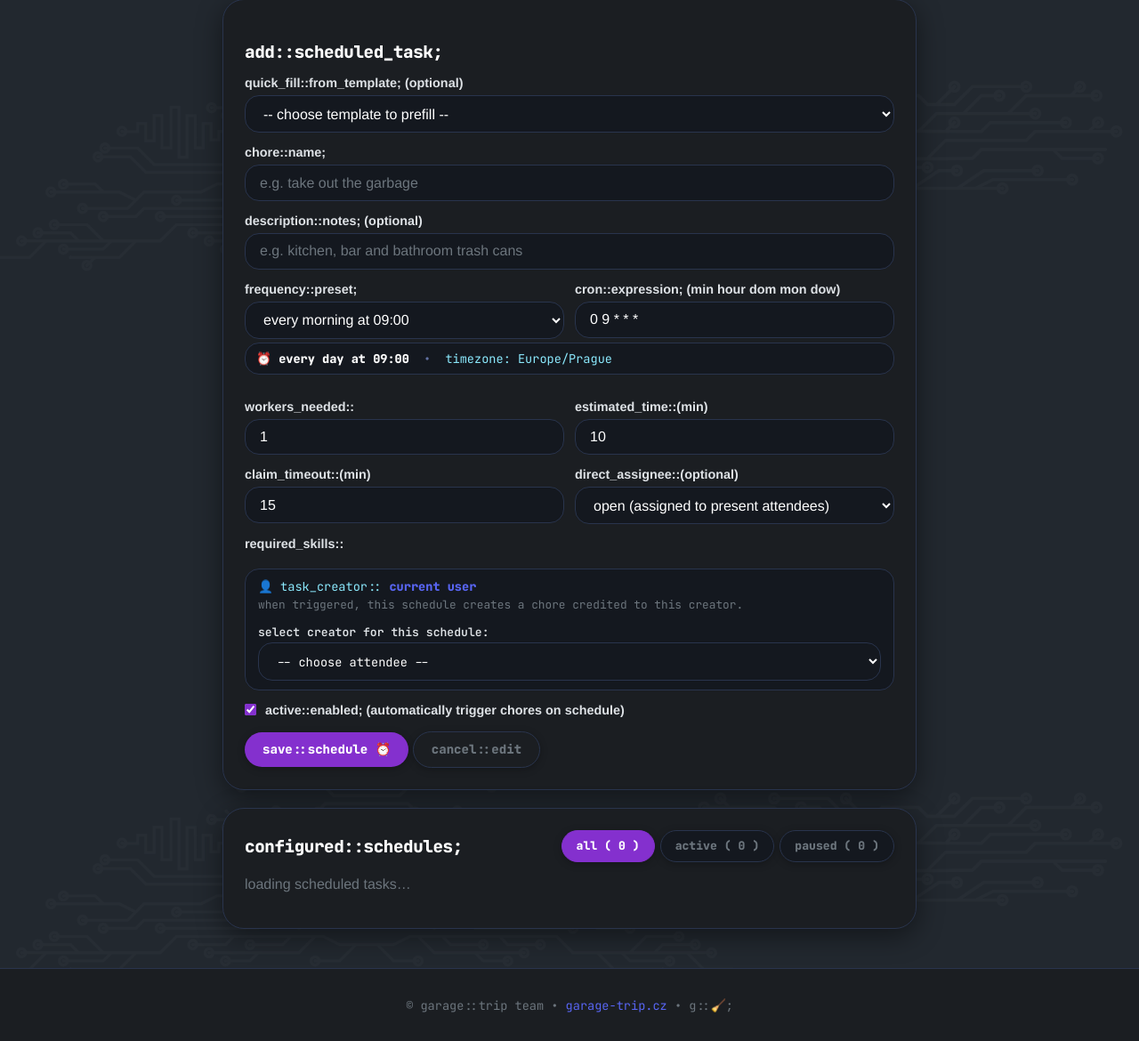
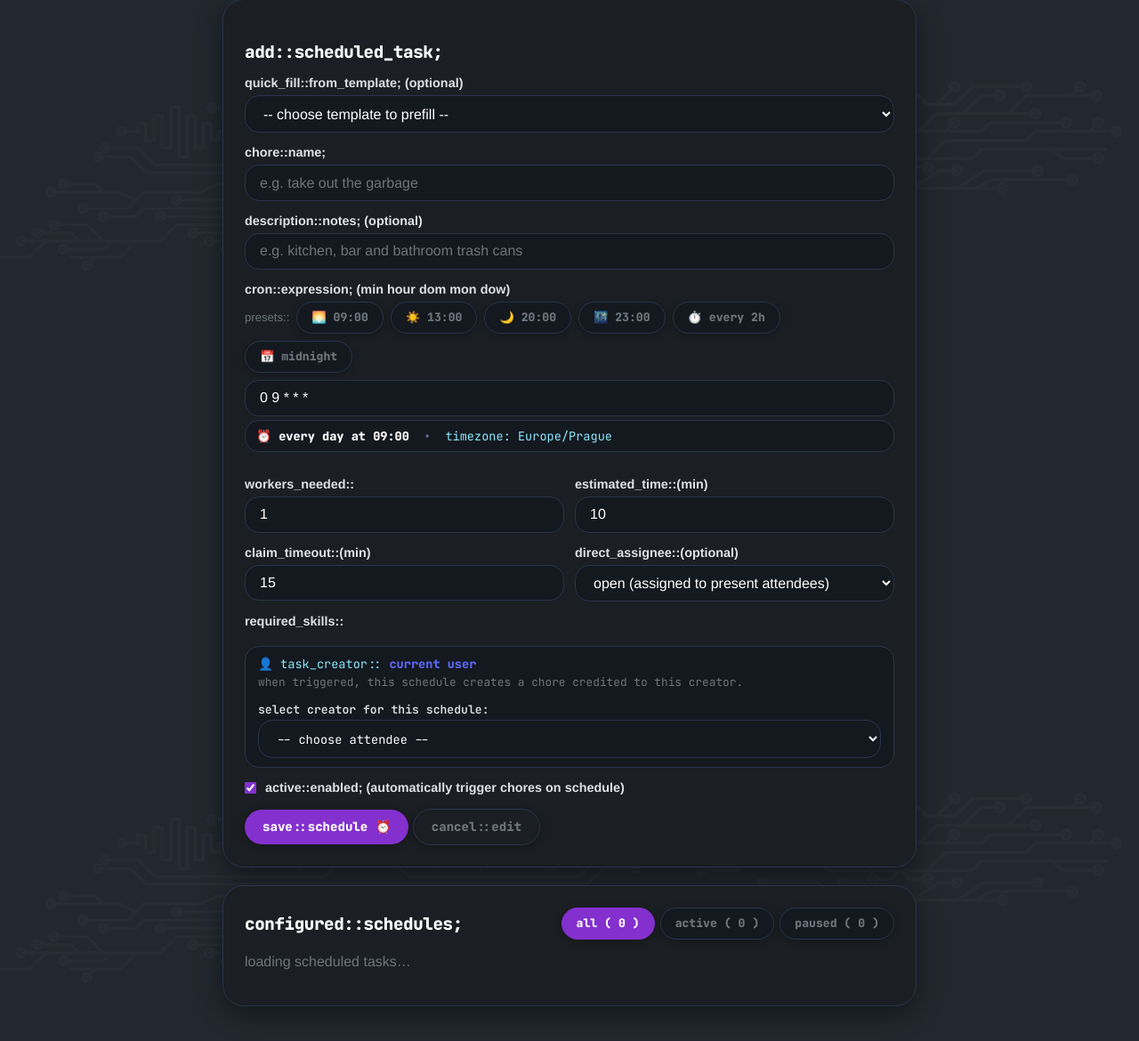
Before and after one commit to gdg-garage/garage-trip-chores, a Python web app: template web/templates/schedules.html in a window 1280 px wide. Shown: the part 208-1378 px from the top of the page at 89% size. Before the commit the page ends 1346 px from the top, so only its background shows below. Run offline with Jinja, Linux system fonts and the light colour scheme; the template is opened without the code that fills it, so the values that code supplies are empty.

Commit message:
refactor(schedules): drop backend preset logic and make frontend presets populate cron expression

```diff
--- a/web/static/js/schedules.js
+++ b/web/static/js/schedules.js
@@ -99,22 +99,18 @@ async function init() {
     });
   }
 
-  // Preset selector
-  const presetSel = document.getElementById("cron-preset");
+  // Preset chips: clicking any preset only sets the cron_expr input value
   const cronInput = document.getElementById("cron_expr");
-  if (presetSel && cronInput) {
-    presetSel.addEventListener("change", () => {
-      if (presetSel.value !== "custom") {
-        cronInput.value = presetSel.value;
+  document.querySelectorAll(".cron-preset").forEach((btn) => {
+    btn.addEventListener("click", () => {
+      if (cronInput) {
+        cronInput.value = btn.dataset.cron;
         updateCronPreview();
       }
     });
-    cronInput.addEventListener("input", () => {
-      // Check if matches any preset
-      const match = Array.from(presetSel.options).find((opt) => opt.value === cronInput.value.trim());
-      presetSel.value = match ? match.value : "custom";
-      updateCronPreview();
-    });
+  });
+  if (cronInput) {
+    cronInput.addEventListener("input", updateCronPreview);
   }
 
   // Filter tabs
@@ -176,50 +172,62 @@ function prefillFromTemplate(t) {
   showToast(`Loaded "${t.name}" settings into form`);
 }
 
-function updateCronPreview() {
-  const expr = document.getElementById("cron_expr").value.trim();
-  const preview = document.getElementById("cron-desc-preview");
-  if (!preview) return;
-
+function describeCron(expr) {
+  if (!expr) return "Cron";
+  const clean = expr.trim();
   const presets = {
-    "0 9 * * *": "Every morning at 09:00",
-    "0 8 * * *": "Every morning at 08:00",
-    "0 13 * * *": "Every afternoon at 13:00",
-    "0 17 * * *": "Every afternoon at 17:00",
-    "0 20 * * *": "Every evening at 20:00",
-    "0 23 * * *": "Every night at 23:00",
+    "0 9 * * *": "Every day at 09:00",
+    "0 8 * * *": "Every day at 08:00",
+    "0 13 * * *": "Every day at 13:00",
+    "0 17 * * *": "Every day at 17:00",
+    "0 20 * * *": "Every day at 20:00",
+    "0 23 * * *": "Every day at 23:00",
     "0 */2 * * *": "Every 2 hours",
     "0 0 * * *": "Every day at midnight",
     "@daily": "Every day at midnight",
     "@hourly": "Every hour",
   };
 
-  if (presets[expr]) {
-    preview.textContent = presets[expr];
-    return;
+  if (presets[clean]) {
+    return presets[clean];
   }
 
-  const parts = expr.split(/\s+/);
+  const parts = clean.split(/\s+/);
   if (parts.length === 5) {
     const [m, h, dom, mon, dow] = parts;
     if (!isNaN(m) && !isNaN(h) && dom === "*" && mon === "*") {
       const pad = (n) => String(n).padStart(2, "0");
       if (dow === "*") {
-        preview.textContent = `Every day at ${pad(h)}:${pad(m)}`;
-        return;
+        return `Every day at ${pad(h)}:${pad(m)}`;
       }
       if (dow === "1-5") {
-        preview.textContent = `Mon–Fri at ${pad(h)}:${pad(m)}`;
-        return;
+        return `Mon–Fri at ${pad(h)}:${pad(m)}`;
       }
       if (dow === "0,6" || dow === "6,0") {
-        preview.textContent = `Weekends at ${pad(h)}:${pad(m)}`;
-        return;
+        return `Weekends at ${pad(h)}:${pad(m)}`;
       }
     }
   }
 
-  preview.textContent = "Cron: " + expr;
+  return "Cron: " + clean;
+}
+
+function updateCronPreview() {
+  const cronInput = document.getElementById("cron_expr");
+  const preview = document.getElementById("cron-desc-preview");
+  if (!cronInput) return;
+  const expr = cronInput.value.trim();
+
+  if (preview) {
+    preview.textContent = describeCron(expr);
+  }
+
+  // Toggle active state on matching preset chip
+  document.querySelectorAll(".cron-preset").forEach((chip) => {
+    const on = chip.dataset.cron === expr;
+    chip.classList.toggle("on", on);
+    chip.setAttribute("aria-pressed", on ? "true" : "false");
+  });
 }
 
 async function loadSchedules() {
@@ -303,7 +311,7 @@ function renderScheduleCard(s) {
     el("div", {},
       el("span", { class: "muted" }, "⏰ Schedule: "),
       el("code", { style: "background:#222d42;padding:2px 6px;border-radius:4px;font-family:monospace" }, s.cron_expr),
-      el("span", { style: "color:#8be9fd;margin-left:6px" }, `(${s.cron_description || "Cron"})`)
+      el("span", { style: "color:#8be9fd;margin-left:6px" }, `(${describeCron(s.cron_expr)})`)
     ),
     el("div", {},
       el("span", { class: "muted" }, "👤 Creator: "),
@@ -407,10 +415,7 @@ function editSchedule(s) {
     document.getElementById("assignee").value = "";
   }
 
-  // Match preset or set custom
-  const presetSel = document.getElementById("cron-preset");
-  const match = Array.from(presetSel.options).find((opt) => opt.value === s.cron_expr.trim());
-  presetSel.value = match ? match.value : "custom";
+  document.getElementById("cron_expr").value = s.cron_expr || "0 9 * * *";
   updateCronPreview();
 
   selectedSkills = new Set(s.necessary_capabilities || []);
@@ -443,7 +448,6 @@ function resetForm() {
   document.getElementById("btn-submit").textContent = "save::schedule ⏰";
   document.getElementById("cancel-edit").hidden = true;
   document.getElementById("cron_expr").value = "0 9 * * *";
-  document.getElementById("cron-preset").value = "0 9 * * *";
 
   selectedSkills.clear();
   document.querySelectorAll("#skills .chip").forEach((chip) => {
--- a/web/templates/schedules.html
+++ b/web/templates/schedules.html
@@ -27,25 +27,17 @@
     <label for="description">description::notes; (optional)</label>
     <input id="description" placeholder="e.g. kitchen, bar and bathroom trash cans" />
 
-    <div class="grid2">
-      <div>
-        <label for="cron-preset">frequency::preset;</label>
-        <select id="cron-preset">
-          <option value="0 9 * * *">every morning at 09:00</option>
-          <option value="0 8 * * *">every morning at 08:00</option>
-          <option value="0 13 * * *">every afternoon at 13:00</option>
-          <option value="0 17 * * *">every afternoon at 17:00</option>
-          <option value="0 20 * * *">every evening at 20:00</option>
-          <option value="0 23 * * *">every night at 23:00</option>
-          <option value="0 */2 * * *">every 2 hours</option>
-          <option value="custom">custom cron expression…</option>
-        </select>
-      </div>
-      <div>
-        <label for="cron_expr">cron::expression; (min hour dom mon dow)</label>
-        <input id="cron_expr" required value="0 9 * * *" placeholder="e.g. 0 9 * * *" />
-      </div>
+    <label for="cron_expr">cron::expression; (min hour dom mon dow)</label>
+    <div class="chiprow" style="margin-bottom:8px">
+      <span class="muted" style="align-self:center;font-size:.82rem">presets::</span>
+      <button type="button" class="chip cron-preset" data-cron="0 9 * * *">🌅 09:00</button>
+      <button type="button" class="chip cron-preset" data-cron="0 13 * * *">☀️ 13:00</button>
+      <button type="button" class="chip cron-preset" data-cron="0 20 * * *">🌙 20:00</button>
+      <button type="button" class="chip cron-preset" data-cron="0 23 * * *">🌃 23:00</button>
+      <button type="button" class="chip cron-preset" data-cron="0 */2 * * *">⏱️ every 2h</button>
+      <button type="button" class="chip cron-preset" data-cron="0 0 * * *">📅 midnight</button>
     </div>
+    <input id="cron_expr" required value="0 9 * * *" placeholder="e.g. 0 9 * * *" />
 
     <div id="cron-helper" class="muted" style="font-size:.85rem;margin:4px 0 14px;padding:8px 12px;background:#14181f;border-radius:var(--radius-input);border:1px solid var(--panel-border);font-family:var(--main-font)">
       <span>⏰ <strong id="cron-desc-preview" style="color:var(--c-white)">every day at 09:00</strong></span>
```
Also changed, not shown: 4 other files.
